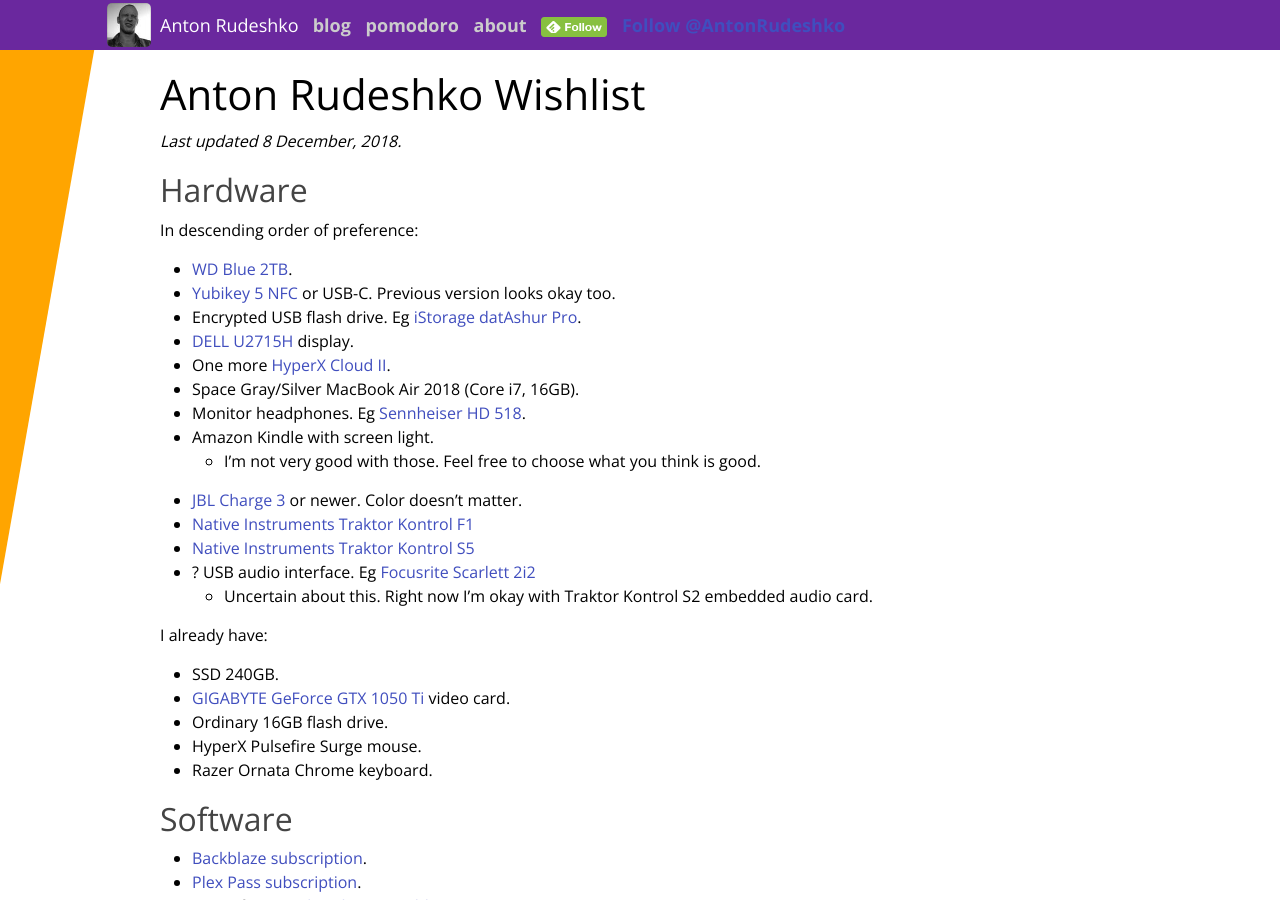
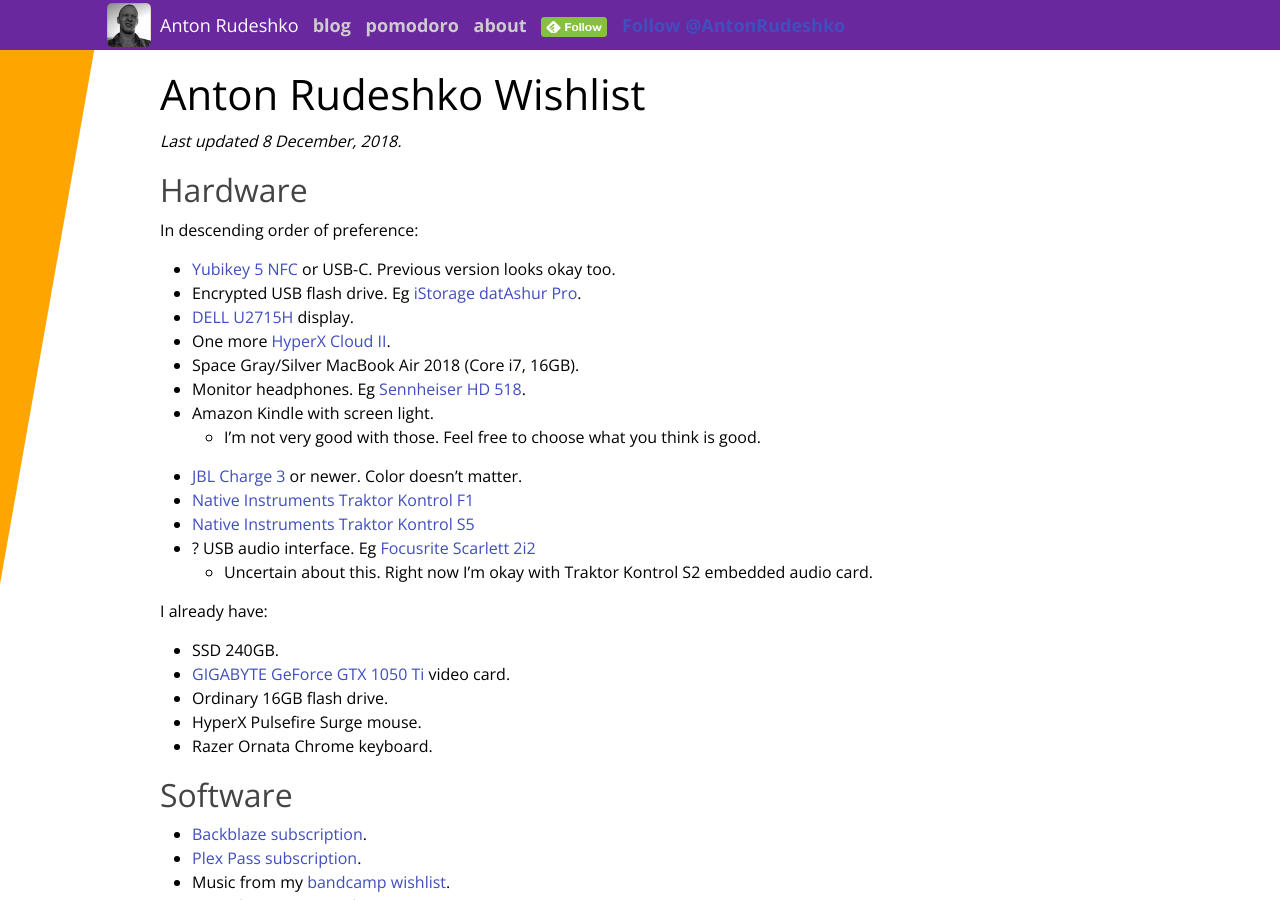
Before and after one commit to anton-rudeshko/anton-rudeshko.github.io, a Jekyll site: the page built from wishlist/index.md, in a window 1280 px wide and 900 px high. Built offline with Jekyll 4.4.1, drawn with Linux system fonts in a browser that asks for light colours; comment, search, counter and statistics services are not loaded.

Commit message:
wishlist: remove fulfilled

```diff
--- a/wishlist/index.md
+++ b/wishlist/index.md
@@ -11,7 +11,6 @@ title: Anton Rudeshko Wishlist
 
 In descending order of preference:
 
-* [WD Blue 2TB][wd-blue].
 * [Yubikey 5 NFC][yubikey] or USB-C. Previous version looks okay too.
 * Encrypted USB flash drive. Eg [iStorage datAshur Pro][encrypted-flash].
 * [DELL U2715H][dell] display.
@@ -26,7 +25,6 @@ In descending order of preference:
 * ? USB audio interface. Eg [Focusrite Scarlett 2i2][focusrite]
   * Uncertain about this. Right now I'm okay with Traktor Kontrol S2 embedded audio card.
 
-[wd-blue]: https://market.yandex.ru/product/12943857
 [yubikey]: https://www.yubico.com/product/yubikey-5-nfc/
 [encrypted-flash]: https://market.yandex.ru/product/13832438
 [dell]: https://market.yandex.ru/product/11131926
```
Also changed, not shown: other parts of wishlist/index.md (+0 -1 lines).
